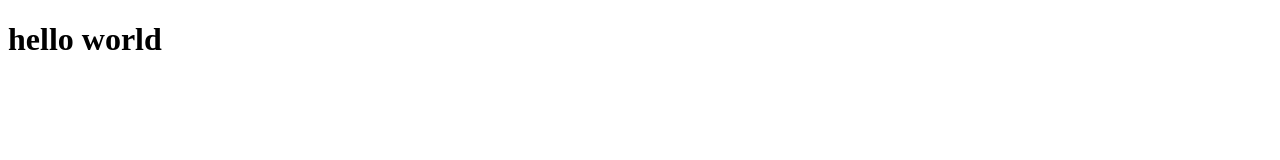
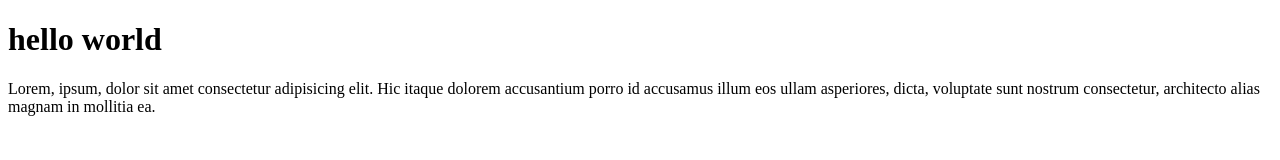
Before and after one commit to ronaldpalloan/wpu-git-test-2, a plain HTML site: page index.html in a window 1280 px wide. Drawn offline with Linux system fonts and the light colour scheme.

Commit message:
nambahin lorem

```diff
--- a/index.html
+++ b/index.html
@@ -9,5 +9,6 @@
 
 	<h1>hello world</h1>
 
+	<p>Lorem, ipsum, dolor sit amet consectetur adipisicing elit. Hic itaque dolorem accusantium porro id accusamus illum eos ullam asperiores, dicta, voluptate sunt nostrum consectetur, architecto alias magnam in mollitia ea.</p>
 </body>
 </html>
```
